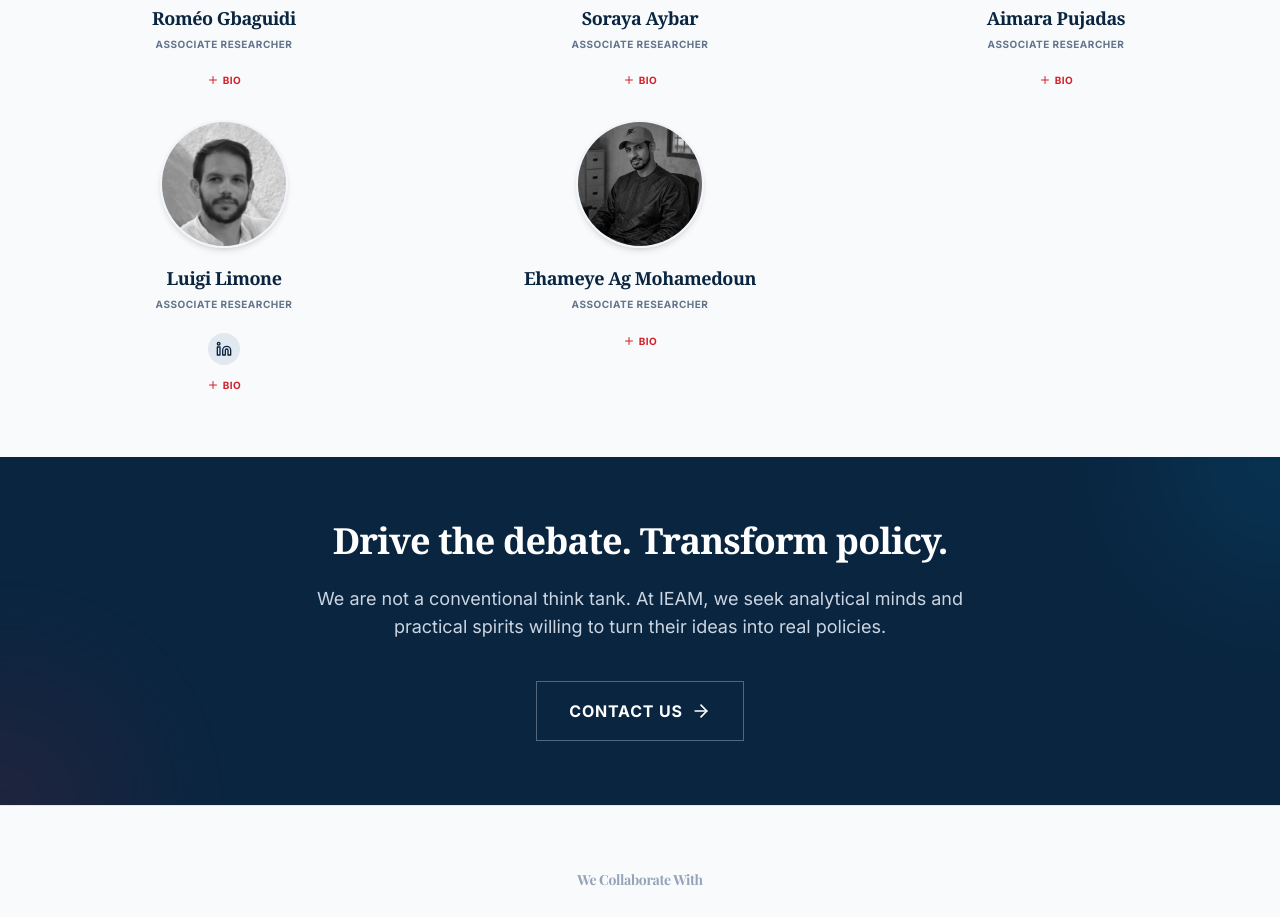
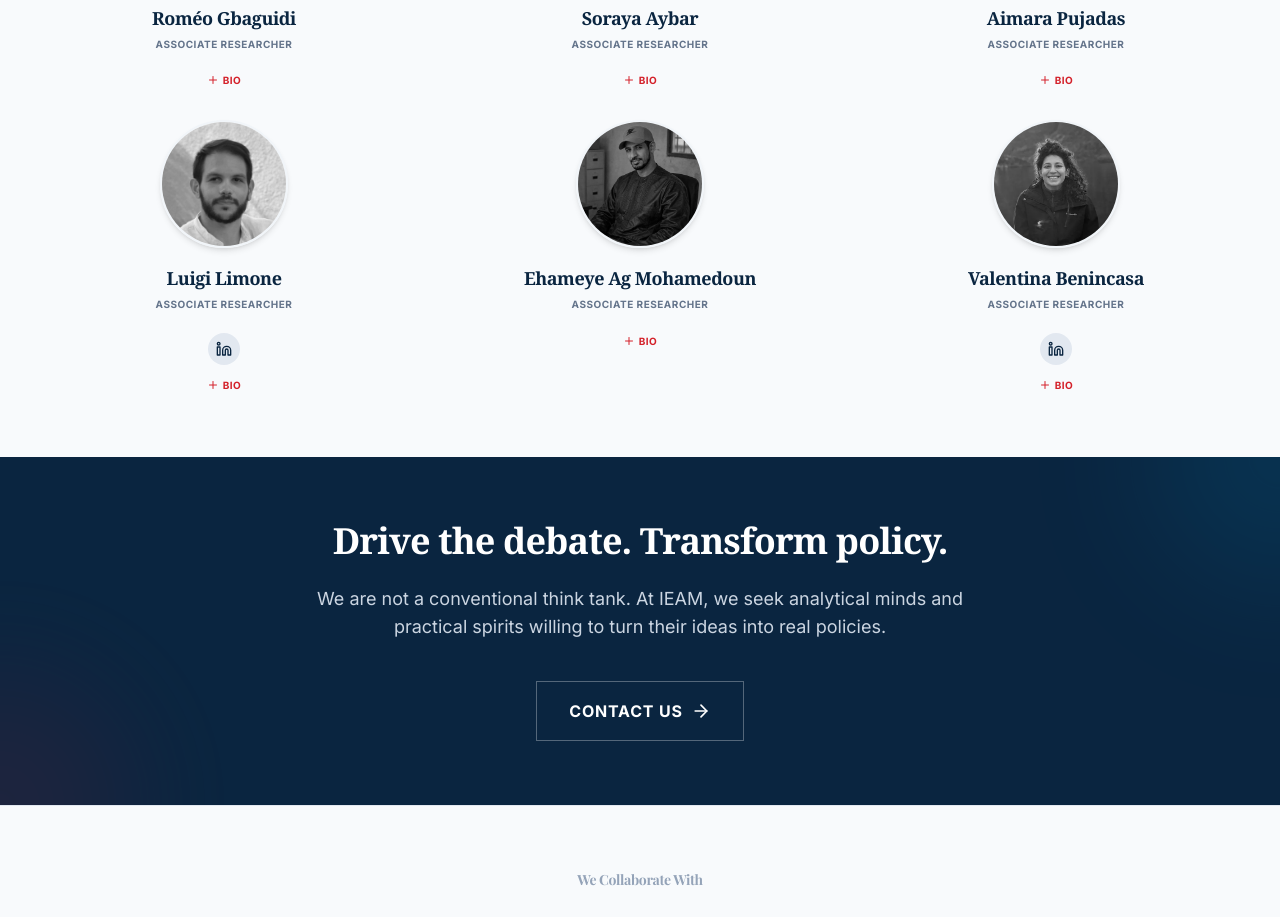
Before and after one commit to dasalazarr/propuesta_ieam, a React (Vite) app: page /nosotros in a window 1280 px wide. Shown: the part 2540-3457 px from the top of the page. Built offline with nearby package versions, Linux system fonts and the light colour scheme.

Commit message:
Nuevo investigador asociado

```diff
--- a/src/data/team.ts
+++ b/src/data/team.ts
@@ -61,7 +61,7 @@ export const researchFellows: TeamMember[] = [
         role_en: "Associate Researcher",
         linkedin: "https://www.linkedin.com/in/lopez-dolores-83761323/",
         bio: "Pamplona (España). Dolores López es licenciada en Geografía e Historia y doctora en Geografía por nuestra Universidad, además de contar con un Máster en Demografía por la London School of Economics (LSE). Es catedrática de Geografía Humana en la Facultad de Filosofía y Letras, donde imparte clases en diferentes grados de este centro y en la Facultad de Derecho, así como en el Máster en Matrimonio y Familia y en el Máster en Diseño y Gestión Ambiental de Edificios. Sus líneas de investigación se enmarcan en los estudios de familia (mujeres, fecundidad, conciliación, vejez y juventud), mortalidad y migraciones. Ha realizado estancias de investigación en la LSE, en la Office of Population Research (Universidad de Princeton) y en el Centre d'Estudis Demogràfics de la Universidad Autónoma de Barcelona.",
-        bio_en: "Pamplona (Spain). Dolores López holds a degree in Geography and History and a PhD in Geography from our University, in addition to a Master's in Demography from the London School of Economics (LSE). She is a Professor of Human Geography at the Faculty of Philosophy and Letters, where she teaches in various degree programs at this center and at the Faculty of Law, as well as in the Master's in Marriage and Family and the Master's in Environmental Design and Management of Buildings. Her research focuses on family studies (women, fertility, work-life balance, aging, and youth), mortality, and migrations. She has conducted research stays at LSE, the Office of Population Research (Princeton University), and the Centre d'Estudis Demogràfics at the Autonomous University of Barcelona."
+        bio_en: "Pamplona (Spain). Dolores López holds a degree in Geography and History and a PhD in Geography from our University, in addition to a Master's in Demography from the London School of Economics (LSE). She is a Professor of Human Geography at the Faculty of Philosophy and Letters, where she teaches in various degree programs at this center and at the Faculty of Law, as well as in the Master's in Marriage and Family and the Master's in Environmental Design and Management of Buildings. Her research focuses on family studies (women, fertility, work-life balance, aging, and youth), mortality, and migrations. She has conducted research stays at LSE, Office of Population Research (Princeton University), and Centre d'Estudis Demogràfics at the Autonomous University of Barcelona."
     },
     {
         img: "/team/martial_zongo.jpg",
@@ -70,7 +70,7 @@ export const researchFellows: TeamMember[] = [
         role_en: "Associate Researcher",
         linkedin: "#",
         bio: "Profesor Martial Zongo. Ouagadougou (Burkina Faso). Relwendé Louis Martial Zongo es doctor en Derecho por la Universidad de Ginebra y profesor titular de Derecho público en la Universidad Thomas Sankara (UTS), donde se desempeña como director adjunto de la Escuela de Doctorado. Especialista en derecho comunitario, derecho constitucional, derecho internacional y derecho de las organizaciones internacionales, es además el Director Ejecutivo del Centro de Estudios Regionales Africanos (CERA). Desde 2024 forma parte de la lista de árbitros de la Corte Permanente de Arbitraje de La Haya en representación de Burkina Faso. Sus trabajos se centran en la integración regional africana y el derecho comunitario de la UEMOA. Es presidente de la Sociedad burkinesa de Derecho Constitucional, portavoz de la Sociedad burkinesa de Derecho Internacional, miembro de la Academia Africana de Práctica del Derecho Internacional, miembro fundador de la Sociedad Africana de Derecho Comunitario e integrante de diversas redes y comités científicos africanos y europeos.",
-        bio_en: "Professor Martial Zongo. Ouagadougou (Burkina Faso). Relwendé Louis Martial Zongo holds a PhD in Law from the University of Geneva and is a full professor of Public Law at Thomas Sankara University (UTS), where he serves as deputy director of the Doctoral School. A specialist in community law, constitutional law, international law, and the law of international organizations, he is also the Executive Director of the Center for African Regional Studies (CERA). Since 2024, he has been on the list of arbitrators of the Permanent Court of Arbitration in The Hague representing Burkina Faso. His work focuses on African regional integration and UEMOA community law. He is president of the Burkinabe Society of Constitutional Law, spokesman for the Burkinabe Society of International Law, member of the African Academy of International Law Practice, founding member of the African Society of Community Law, and member of various African and European scientific networks and committees."
+        bio_en: "Professor Martial Zongo. Ouagadougou (Burkina Faso). Relwendé Louis Martial Zongo holds a PhD in Law from the University of Geneva and is a full professor of Public Law at Thomas Sankara University (UTS), where he serves as deputy director of the Doctoral School. A specialist in community law, constitutional law, international law, and law of international organizations, he is also the Executive Director of the Center for African Regional Studies (CERA). Since 2024, he has been on the list of arbitrators of the Permanent Court of Arbitration in The Hague representing Burkina Faso. His work focuses on African regional integration and UEMOA community law. He is president of the Burkinabe Society of Constitutional Law, spokesman for the Burkinabe Society of International Law, member of the African Academy of International Law Practice, founding member of the African Society of Community Law, and member of various African and European scientific networks and committees."
     },
     {
         img: "/team/romeo_gbaguidi.jpg",
@@ -79,7 +79,7 @@ export const researchFellows: TeamMember[] = [
         role_en: "Associate Researcher",
         linkedin: "#",
         bio: "Pr. Roméo Gbaguidi. Roméo Gbaguidi es doctor en Humanidades por la Universidad Carlos III de Madrid, filólogo hispanista y mediador intercultural originario de Benín. Es profesor en la Universidad Antonio de Nebrija y en otras universidades españolas, y presidente y director de investigaciones del Laboratorio de Estudio de las Migraciones Africanas – LemAfriQ. Ha sido mediador intercultural y director del Centro de Participación e Integración (CEPI) Hispano-Africano de la Comunidad de Madrid. Sus ámbitos de especialización incluyen las migraciones internacionales entre África y Europa, la mediación social e intercultural y el estudio de las diásporas africanas, sobre los que ha impartido numerosos cursos y conferencias y publicado diversos trabajos académicos y de divulgación.",
-        bio_en: "Prof. Roméo Gbaguidi. Roméo Gbaguidi holds a PhD in Humanities from the Carlos III University of Madrid, is a Hispanic philologist, and an intercultural mediator originally from Benin. He is a professor at Antonio de Nebrija University and other Spanish universities, and president and research director of the Laboratory for the Study of African Migrations – LemAfriQ. He has been an intercultural mediator and director of the Hispanic-African Center for Participation and Integration (CEPI) of the Community of Madrid. His areas of specialization include international migration between Africa and Europe, social and intercultural mediation, and the study of African diasporas, on which he has taught numerous courses and conferences and published various academic and dissemination works."
+        bio_en: "Prof. Roméo Gbaguidi. Roméo Gbaguidi holds a PhD in Humanities from Carlos III University of Madrid, is a Hispanic philologist, and an intercultural mediator originally from Benin. He is a professor at Antonio de Nebrija University and other Spanish universities, and president and research director of the Laboratory for the Study of African Migrations – LemAfriQ. He has been an intercultural mediator and director of the Hispanic-African Center for Participation and Integration (CEPI) of the Community of Madrid. His areas of specialization include international migration between Africa and Europe, social and intercultural mediation, and the study of African diasporas, on which he has taught numerous courses and conferences and published various academic and dissemination works."
     },
     {
         img: "/team/soraya_aybar.jpg",
@@ -97,7 +97,7 @@ export const researchFellows: TeamMember[] = [
         role_en: "Associate Researcher",
         linkedin: "#",
         bio: "Ginebra (Suiza). Aimara es consultora internacional especializada en gobernanza de la migración, derechos humanos y políticas públicas. Actualmente trabaja en la Organización Internacional para las Migraciones (OIM-ONU Migración), en la implementación del Pacto Mundial para una Migración Segura, Ordenada y Regular, centrada en el diálogo con actores institucionales y en procesos de consulta para fortalecer marcos de gestión migratoria. Es cofundadora y coordinadora de proyectos de derechos humanos en Mujeres-Migrantes, donde ha trabajado en políticas de protección y planes de igualdad vinculados a infancia, inclusión, migración y desarrollo. Anteriormente ha colaborado con el Geneva International Centre for Justice, la Fundación Ayuda en Acción y la Comisión Interamericana de Derechos Humanos, elaborando informes temáticos y jurídicos sobre desapariciones forzadas, protección de refugiados, niñez en contextos de conflicto y personas migrantes. Es máster en Gobernanza y Derechos Humanos por la Universidad Autónoma de Madrid.",
-        bio_en: "Geneva (Switzerland). Aimara is an international consultant specializing in migration governance, human rights, and public policy. She currently works at the International Organization for Migration (IOM-UN Migration), on the implementation of the Global Compact for Safe, Orderly and Regular Migration, focusing on dialogue with institutional actors and consultation processes to strengthen migration management frameworks. She is co-founder and project coordinator for human rights at Mujeres-Migrantes, where she has worked on protection policies and equality plans linked to childhood, inclusion, migration, and development. Previously, she has collaborated with the Geneva International Centre for Justice, the Ayuda en Acción Foundation, and the Inter-American Commission on Human Rights, preparing thematic and legal reports on enforced disappearances, refugee protection, childhood in conflict contexts, and migrants. She holds a Master's in Governance and Human Rights from the Autonomous University of Madrid."
+        bio_en: "Geneva (Switzerland). Aimara is an international consultant specializing in migration governance, human rights, and public policy. She currently works at the International Organization for Migration (IOM-UN Migration), on the implementation of the Global Compact for Safe, Orderly and Regular Migration, focusing on dialogue with institutional actors and consultation processes to strengthen migration management frameworks. She is co-founder and project coordinator for human rights at Mujeres-Migrantes, where she has worked on protection policies and equality plans linked to childhood, inclusion, migration, and development. Previously, she has collaborated with the Geneva International Centre for Justice, Ayuda en Acción Foundation, and the Inter-American Commission on Human Rights, preparing thematic and legal reports on enforced disappearances, refugee protection, childhood in conflict contexts, and migrants. She holds a Master's in Governance and Human Rights from the Autonomous University of Madrid."
     },
     {
         img: "/team/member6.jpg",
@@ -114,6 +114,15 @@ export const researchFellows: TeamMember[] = [
         role: "Investigador asociado",
         role_en: "Associate Researcher",
         bio: "Bamako (Malí). Ehameye Ag Mohamedoun posee un Executive Master en Reconstrucción del Estado en Contextos Postconflicto por el Instituto de Estudios Políticos de Grenoble (UGA) y un Máster Profesional en Mantenimiento de la Paz por la Escuela de Mantenimiento de la Paz Alioune Blondin Beye (EMP-ABB) en Bamako. Se desempeñó como asesor especial del Gobernador de la región de Tombuctú, brindando orientación estratégica sobre Reforma del Sector de Seguridad (RSS), Desarme, Desmovilización y Reintegración (DDR), así como mediación comunitaria. También ha trabajado como consultor-formador en la firma de consultoría Turban Consulting-SARL. Actualmente es Presidente y cofundador de la ONG Sahel Solidaire (ASS), activa en iniciativas humanitarias, de desarrollo y fortalecimiento de la resiliencia comunitaria en el Sahel. Su investigación y trabajo profesional se centran en las dinámicas de seguridad en el Sahel, los grupos armados y los procesos de estabilización en contextos de crisis y postconflicto.",
-        bio_en: "Bamako (Mali). Ehameye Ag Mohamedoun holds an Executive Master in State Reconstruction in Post-Conflict Contexts from the Institute of Political Studies of Grenoble (UGA) and a professional Master’s in Peacekeeping from the Alioune Blondin Beye Peacekeeping School (EMP-ABB) in Bamako. He served as special advisor to the Governor of the Timbuktu region, providing strategic guidance on Security Sector Reform (SSR), Disarmament, Demobilization, and Reintegration (DDR), as well as community mediation. He has also worked as a consultant-trainer at the consulting firm Turban Consulting-SARL. He is currently President and co-founder of the NGO Sahel Solidaire (ASS), which is active in humanitarian, development, and community resilience initiatives in the Sahel. His research and professional work focus on Sahelian security dynamics, armed groups, and stabilization processes in crisis and post-conflict contexts."
+        bio_en: "Bamako (Mali). Ehameye Ag Mohamedoun holds an Executive Master in State Reconstruction in Post-Conflict Contexts from the Institute of Political Studies of Grenoble (UGA) and a professional Master's in Peacekeeping from the Alioune Blondin Beye Peacekeeping School (EMP-ABB) in Bamako. He served as special advisor to the Governor of Timbuktu region, providing strategic guidance on Security Sector Reform (SSR), Disarmament, Demobilization, and Reintegration (DDR), as well as community mediation. He has also worked as a consultant-trainer at consulting firm Turban Consulting-SARL. He is currently President and co-founder of the NGO Sahel Solidaire (ASS), which is active in humanitarian, development, and community resilience initiatives in the Sahel. His research and professional work focus on Sahelian security dynamics, armed groups, and stabilization processes in crisis and post-conflict contexts."
     },
+    {
+        img: "/team/ValentinaBenincasa.webp",
+        name: "Valentina Benincasa",
+        role: "Investigadora asociada",
+        role_en: "Associate Researcher",
+        linkedin: "https://www.linkedin.com/in/valentina-benincasa-8b1bb375/",
+        bio: "Valentina Benincasa es antropóloga, graduada en Cooperación Internacional para el Desarrollo por la Università La Sapienza de Roma. Cuenta con un máster en Estudios Avanzados en Antropología Social y Cultural y un doctorado en Antropología Social por la Universidad Complutense de Madrid. Sus líneas de investigación se centran en la relación entre ayuda humanitaria y política migratoria, así como en el análisis del asilo y de la acogida a solicitantes de asilo y refugiados desde un enfoque de género, en España y México. Ha colaborado como investigadora en proyectos de investigación nacionales e internacionales sobre migraciones y género y ha participado como docente en programas formativos universitarios tanto nacionales como internacionales. Asimismo, ha presentado su trabajo en numerosos congresos internacionales sobre estudios humanitarios y migraciones. Actualmente es co-coordinadora de The Anthropology of Humanitarianism Network (AHN) de la European Association of Social Anthropologists (EASA).",
+        bio_en: "Valentina Benincasa is an anthropologist, graduated in International Cooperation for Development from Università La Sapienza. She holds a master's degree in Advanced Studies in Social and Cultural Anthropology and a PhD in Social Anthropology from Universidad Complutense de Madrid. Her research focuses on the relationship between humanitarian aid and migration policy, as well as the analysis of asylum and the reception of asylum seekers and refugees from a gender perspective in Spain and Mexico. She has collaborated as a researcher on national and international projects on migration and gender and has taught in university training programs both nationally and internationally. She has also presented her work at numerous international conferences on humanitarian studies and migration. She is currently co-coordinator of The Anthropology of Humanitarianism Network (AHN) of the European Association of Social Anthropologists."
+    }
 ];
```
Also changed, not shown: public/team/ValentinaBenincasa.webp (added).
